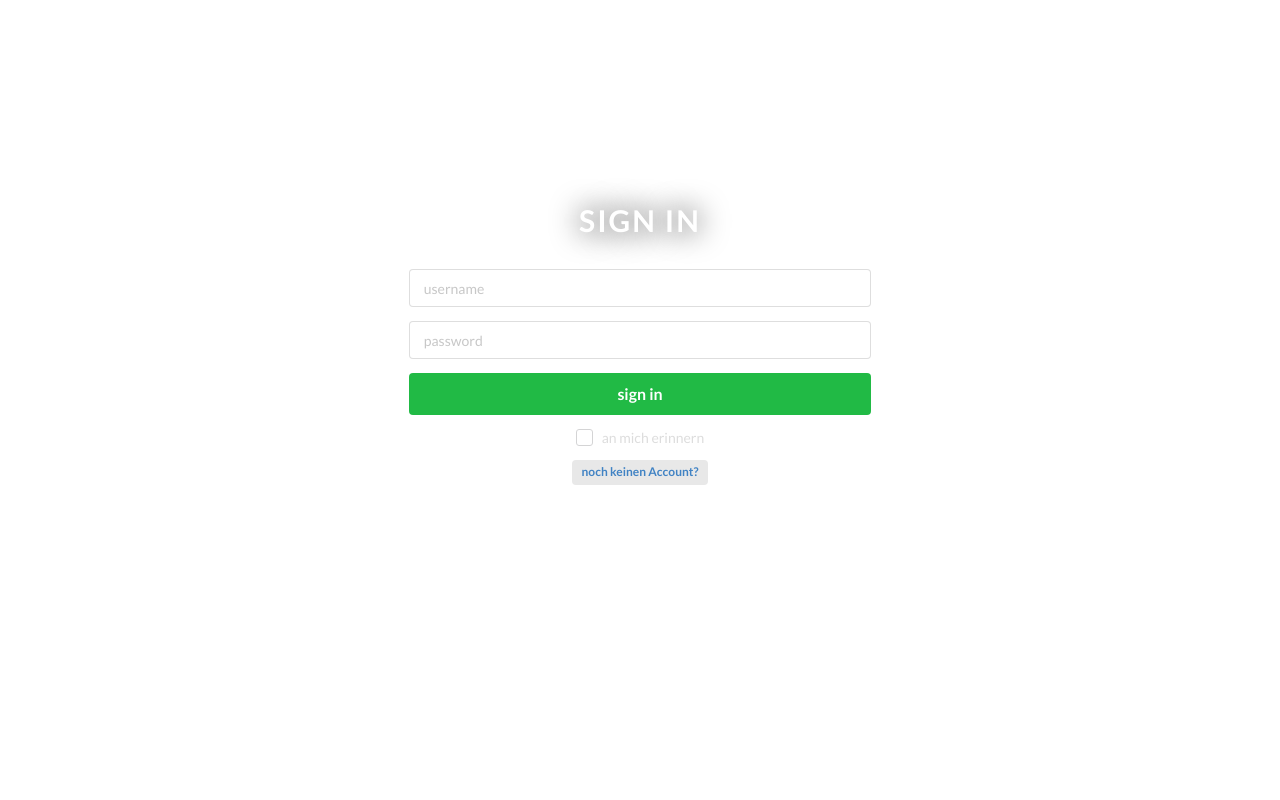
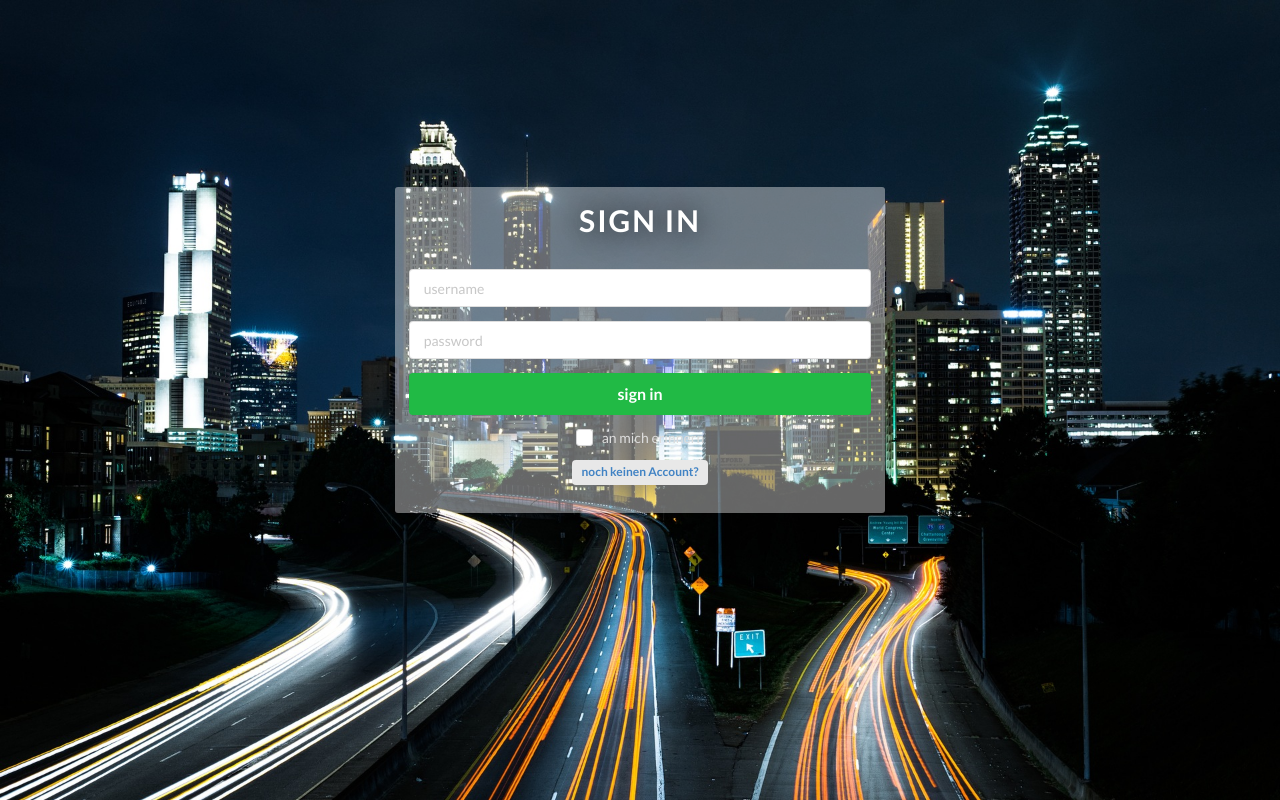
Before and after one commit to Syr0kx/Instagap, a PHP site: page / in a window 1280 px wide. Run offline with PHP 8.4, Linux system fonts and the light colour scheme; some libraries are stand-ins or nearby versions.

Commit message:
#10 background image is working now ^^

```diff
--- a/index.php
+++ b/index.php
@@ -34,16 +34,14 @@ if(isset($_POST['username']) && isset($_POST['passwort'])) {
 
 }
 ?>
-
+<head>
 <link rel="stylesheet" href="https://cdnjs.cloudflare.com/ajax/libs/semantic-ui/2.2.6/semantic.min.css">
 <link rel="stylesheet" href="style.css">
 <style>
-{
     /*http://images.google.de/imgres?imgurl=https%3A%2F%2Fstatic.pexels.com%2Fphotos%2F6547%2Fsky-night-space-galaxy.jpeg&imgrefurl=https%3A%2F%2Fwww.pexels.com%2Fsearch%2Fdouble%2520exposure%2F&h=2672&w=5184&tbnid=2325Pcm-DmWkmM%3A&vet=1&docid=1eLStJcGFOeFtM&ei=LbdXWParHIXiUf_DoPAP&tbm=isch&iact=rc&uact=3&dur=944&page=0&start=0&ndsp=39&ved=0ahUKEwi29sX2hoDRAhUFcRQKHf8hCP4QMwgtKBEwEQ&bih=1110&biw=1600*/
-    background: url(images/1.jpeg) fixed;
-    background-size: cover;
-}
+    body { background: url(images/1.jpeg) fixed; background-size: cover;}
 </style>
+</head>
 <div class="ui one column center aligned grid">
   <div class="column six wide form-holder">
     <h2 class="center aligned header form-head">Sign in</h2>
```
